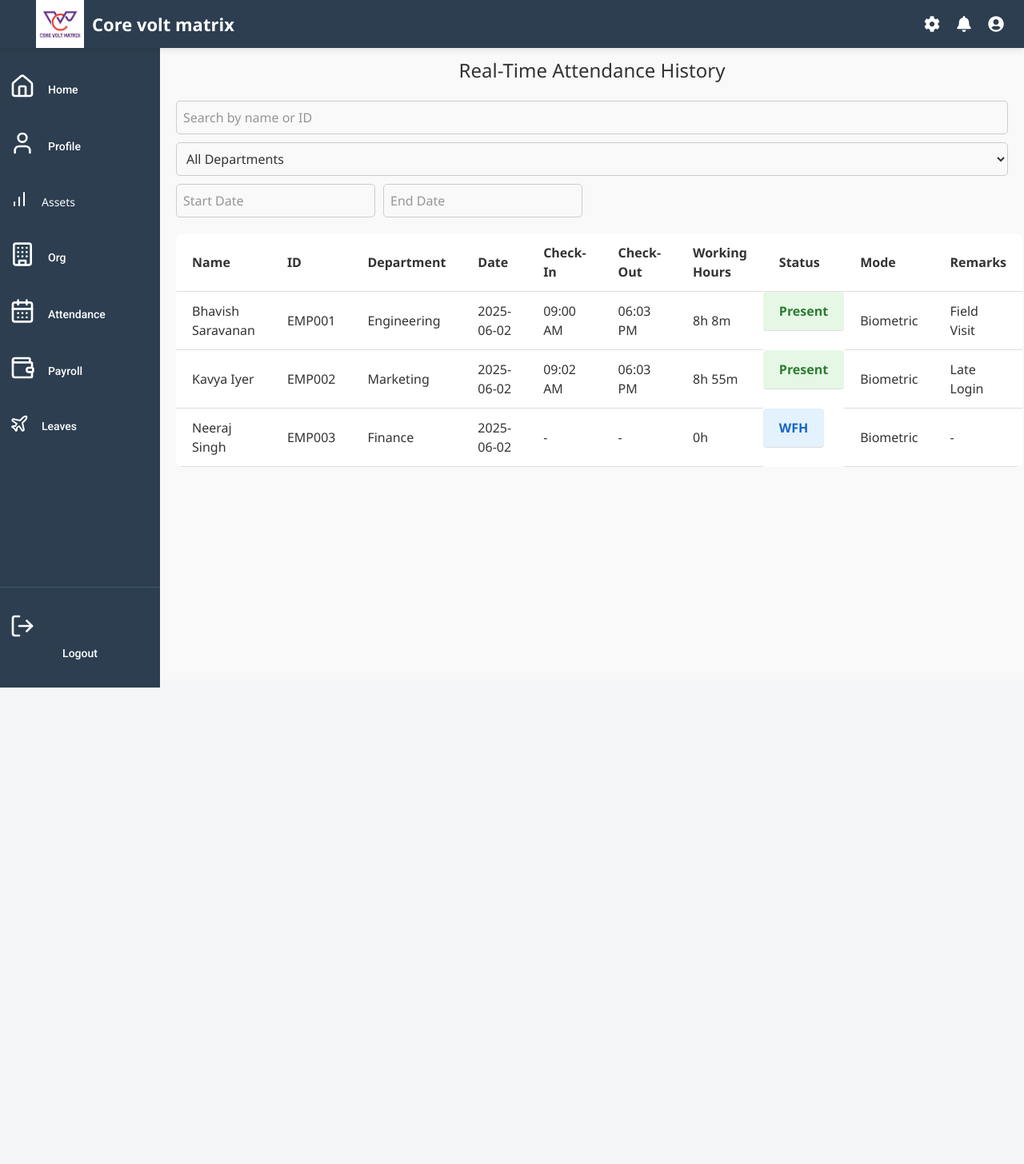
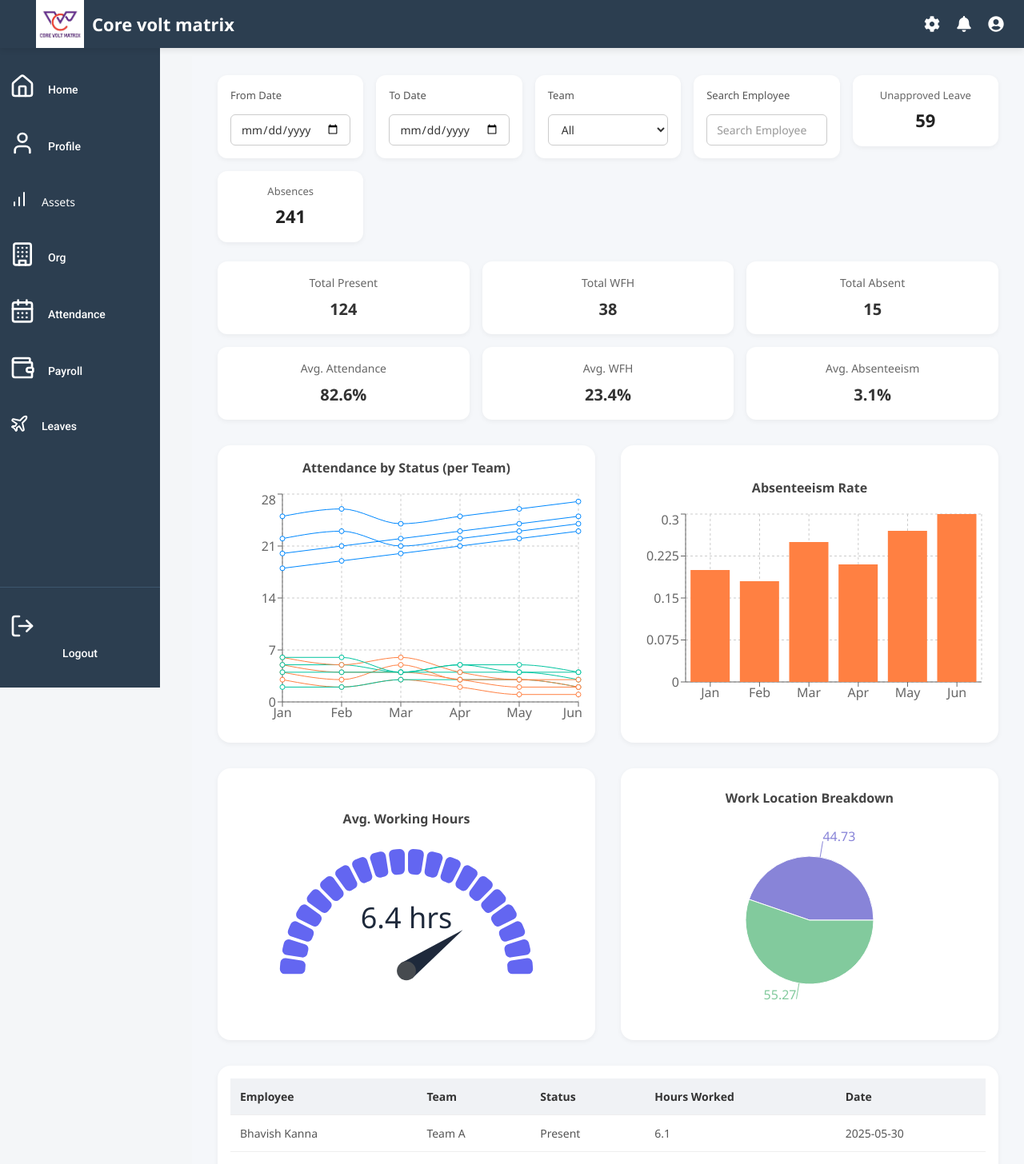
Before and after one commit to Volt-Matrix/voltcore, a React (Vite) app: page /Attendance/AttendanceHistory in a window 1280 px wide. Shown: the top 1456 px of the page at 80% size. Before the commit the page ends 850 px from the top, so only its background shows below. Built offline with nearby package versions, Linux system fonts and the light colour scheme.

Commit message:
updated attendancehistory

```diff
--- a/package.json
+++ b/package.json
@@ -26,6 +26,7 @@
     "react-d3-tree": "^3.6.6",
     "react-datepicker": "^8.3.0",
     "react-dom": "^19.0.0",
+    "react-gauge-chart": "^0.5.1",
     "react-icons": "^5.5.0",
     "react-modal": "^3.16.3",
     "react-router-dom": "^7.5.0",
--- a/src/pages/Attendance/AttendanceHistory.css
+++ b/src/pages/Attendance/AttendanceHistory.css
@@ -1,127 +1,203 @@
-.attendance-container {
-    margin-left: 200px;
-    margin-top: 50px;
-    padding-top: 120px;
-    padding: 20px;
-    min-height: 100vh;
-    background-color: #f9f9f9;
+/* Main container adjusted to fit below topbar and beside sidebar */
+.attendance-history-container {
+  margin-left: 240px;
+  margin-top: 70px;
+  padding: 1.5rem 2rem;
+  background-color: #f5f7fa;
+  min-height: calc(100vh - 70px);
+  box-sizing: border-box;
+  overflow-x: hidden;
 }
 
-  .attendance-container h2 {
-    font-size: 1.5rem;
-    margin-bottom: 20px;
+/* Filters and summary layout row */
+.attendance-topbar {
+  display: grid;
+  grid-template-columns: repeat(auto-fit, minmax(180px, 1fr));
+  gap: 1rem;
+  margin-bottom: 1.5rem;
+  align-items: start;
+}
+
+.date-filter-box {
+  display: flex;
+  flex-direction: column;
+  gap: 0.5rem;
+  background-color: #ffffff;
+  padding: 1rem;
+  border-radius: 12px;
+  box-shadow: 0 2px 6px rgba(0, 0, 0, 0.05);
+}
+
+.date-filter-box label {
+  font-size: 13px;
+  color: #555;
+}
+
+.date-filter-box input,
+.date-filter-box select {
+  padding: 0.5rem 0.75rem;
+  border: 1px solid #ccc;
+  border-radius: 6px;
+  font-size: 14px;
+  width: 100%;
+  background-color: #fff;
+  color: #333;
+}
+
+.summary-card {
+  background: #ffffff;
+  padding: 1rem 1.25rem;
+  border-radius: 12px;
+  box-shadow: 0 2px 6px rgba(0, 0, 0, 0.05);
+  text-align: center;
+  display: flex;
+  flex-direction: column;
+  justify-content: center;
+}
+
+.summary-card h4 {
+  font-size: 13px;
+  margin-bottom: 0.3rem;
+  color: #666;
+}
+
+.summary-card p {
+  font-size: 22px;
+  font-weight: 600;
+  color: #222;
+  margin: 0;
+}
+
+.attendance-kpi-cards {
+  display: grid;
+  grid-template-columns: repeat(auto-fit, minmax(250px, 1fr));
+  gap: 1rem;
+  margin-top: 1.5rem;
+  margin-bottom: 2rem;
+}
+
+.kpi-card {
+  background: #ffffff;
+  border-radius: 12px;
+  padding: 1rem;
+  box-shadow: 0 2px 6px rgba(0, 0, 0, 0.05);
+  text-align: center;
+}
+
+.kpi-card h3 {
+  font-size: 14px;
+  color: #666;
+  margin-bottom: 0.5rem;
+}
+
+.kpi-card p {
+  font-size: 20px;
+  font-weight: bold;
+  color: #333;
+}
+
+.attendance-charts {
+  display: grid;
+  grid-template-columns: repeat(auto-fit, minmax(320px, 1fr));
+  gap: 2rem;
+  margin-bottom: 2rem;
+}
+
+.chart-box {
+  background: #fff;
+  border-radius: 16px;
+  padding: 1rem;
+  box-shadow: 0 2px 6px rgba(0, 0, 0, 0.05);
+  min-height: 340px; /* Ensure charts have enough vertical space */
+  display: flex;
+  flex-direction: column;
+  justify-content: center;
+}
+
+.chart-title {
+  font-weight: 600;
+  font-size: 16px;
+  margin-bottom: 1rem;
+  color: #444;
+  text-align: center;
 }
 
 .attendance-table {
+  background: #fff;
+  border-radius: 16px;
+  padding: 1rem;
+  box-shadow: 0 2px 6px rgba(0, 0, 0, 0.05);
+  overflow-x: auto;
+}
+
+.attendance-table table {
   width: 100%;
   border-collapse: collapse;
-    background: white;
-    border-radius: 8px;
-    overflow: hidden;
+  font-size: 14px;
 }
 
 .attendance-table th,
 .attendance-table td {
-    padding: 12px 20px;
-    border-bottom: 1px solid #ddd;
+  padding: 0.75rem;
   text-align: left;
+  border-bottom: 1px solid #eee;
 }
 
-  .status {
-    font-weight: bold;
-    padding: 6px 10px;
-    border-radius: 4px;
-    display: inline-block;
-  }
-
-  .status.present {
-    background-color: #e6f7e6;
-    color: #2e7d32;
-  }
-
-  .status.wfh {
-    background-color: #e3f2fd;
-    color: #1565c0;
-  }
-
-  .status.absent {
-    background-color: #ffebee;
-    color: #c62828;
-  }
-
-  .status.leave {
-    background-color: #fff3e0;
-    color: #ef6c00;
-  }
-  .filters {
-    display: flex;
-    flex-wrap: wrap;
-    gap: 10px;
-    margin-bottom: 20px;
-    align-items: center;
-  }
-
-  .filters input,
-  .filters select,
-  .filters button {
-    padding: 8px;
-    border-radius: 5px;
-    border: 1px solid #ccc;
-  }
-
-  .filters button {
-    background-color: #007bff;
-    color: white;
-    border: none;
-    cursor: pointer;
-  }
-
-  .filters button:hover {
-    background-color: #0056b3;
-  }
-
-.react-datepicker {
-    font-family: inherit;
-    border-radius: 8px;
-    box-shadow: 0 2px 8px rgba(0, 0, 0, 0.15);
-    border: none;
-    padding: 10px;
-    background-color: #ffffff;
+.attendance-table th {
+  background-color: #f0f2f5;
   color: #333;
 }
 
-  .react-datepicker__header {
-    background-color: #007bff;
-    color: white;
-    border-bottom: none;
+.attendance-table td {
+  color: #555;
 }
 
-  .react-datepicker__current-month,
-  .react-datepicker-time__header,
-  .react-datepicker-year-header {
-    color: white;
-    font-weight: bold;
+.pagination-controls {
+  display: flex;
+  justify-content: center;
+  align-items: center;
+  margin-top: 1rem;
+  gap: 1rem;
 }
 
-  .react-datepicker__day-name,
-  .react-datepicker__day,
-  .react-datepicker__time-name {
+.pagination-controls button {
+  padding: 0.5rem 1rem;
+  background-color: #4f46e5;
+  color: white;
+  border: none;
+  border-radius: 6px;
+  font-size: 14px;
+  cursor: pointer;
+  transition: background-color 0.3s ease;
+}
+
+.pagination-controls button:disabled {
+  background-color: #c7d2fe;
+  cursor: not-allowed;
+}
+
+.pagination-controls span {
+  font-size: 14px;
   color: #333;
 }
 
-  .react-datepicker__day--selected,
-  .react-datepicker__day--keyboard-selected {
-    background-color: #007bff;
-    color: white;
-    border-radius: 6px;
+@media (max-width: 768px) {
+  .attendance-history-container {
+    margin-left: 0;
+    margin-top: 60px;
+    padding: 1rem;
   }
 
-  .react-datepicker__day--today {
-    font-weight: bold;
-    color: #007bff;
+  .attendance-topbar {
+    grid-template-columns: 1fr;
   }
 
-  .react-datepicker__day:hover {
-    background-color: #e6f0ff;
-    border-radius: 6px;
+  .attendance-kpi-cards,
+  .attendance-charts {
+    grid-template-columns: 1fr;
   }
+
+  .summary-cards {
+    justify-content: flex-start;
+  }
+}
--- a/src/pages/Attendance/AttendanceHistory.jsx
+++ b/src/pages/Attendance/AttendanceHistory.jsx
@@ -1,134 +1,236 @@
-import React, { useState, useEffect } from "react";
-import DatePicker from "react-datepicker";
-import "react-datepicker/dist/react-datepicker.css";
-import "./AttendanceHistory.css";
+import React, { useState } from 'react';
+import './AttendanceHistory.css';
+import {
+  LineChart, Line, XAxis, YAxis, CartesianGrid, Tooltip, ResponsiveContainer,
+  BarChart, Bar, PieChart, Pie, Cell
+} from 'recharts';
+import GaugeChart from 'react-gauge-chart';
 
-// Utility to generate random attendance data
-const generateFakeData = () => {
-  const names = [
-    { name: "Bhavish Saravanan", id: "EMP001", department: "Engineering" },
-    { name: "Kavya Iyer", id: "EMP002", department: "Marketing" },
-    { name: "Neeraj Singh", id: "EMP003", department: "Finance" },
-  ];
+const attendanceTrendData = [
+  { month: 'Jan', team: 'Team A', present: 25, absent: 3, wfh: 2 },
+  { month: 'Jan', team: 'Team B', present: 20, absent: 5, wfh: 5 },
+  { month: 'Jan', team: 'Team C', present: 22, absent: 4, wfh: 4 },
+  { month: 'Jan', team: 'Team D', present: 18, absent: 6, wfh: 6 },
+  { month: 'Feb', team: 'Team A', present: 26, absent: 2, wfh: 2 },
+  { month: 'Feb', team: 'Team B', present: 21, absent: 4, wfh: 5 },
+  { month: 'Feb', team: 'Team C', present: 23, absent: 3, wfh: 4 },
+  { month: 'Feb', team: 'Team D', present: 19, absent: 5, wfh: 6 },
+  { month: 'Mar', team: 'Team A', present: 24, absent: 3, wfh: 3 },
+  { month: 'Mar', team: 'Team B', present: 22, absent: 4, wfh: 4 },
+  { month: 'Mar', team: 'Team C', present: 21, absent: 5, wfh: 4 },
+  { month: 'Mar', team: 'Team D', present: 20, absent: 6, wfh: 4 },
+  { month: 'Apr', team: 'Team A', present: 25, absent: 2, wfh: 3 },
+  { month: 'Apr', team: 'Team B', present: 23, absent: 3, wfh: 4 },
+  { month: 'Apr', team: 'Team C', present: 22, absent: 3, wfh: 5 },
+  { month: 'Apr', team: 'Team D', present: 21, absent: 4, wfh: 5 },
+  { month: 'May', team: 'Team A', present: 26, absent: 1, wfh: 3 },
+  { month: 'May', team: 'Team B', present: 24, absent: 2, wfh: 4 },
+  { month: 'May', team: 'Team C', present: 23, absent: 3, wfh: 4 },
+  { month: 'May', team: 'Team D', present: 22, absent: 3, wfh: 5 },
+  { month: 'Jun', team: 'Team A', present: 27, absent: 1, wfh: 2 },
+  { month: 'Jun', team: 'Team B', present: 25, absent: 2, wfh: 3 },
+  { month: 'Jun', team: 'Team C', present: 24, absent: 2, wfh: 4 },
+  { month: 'Jun', team: 'Team D', present: 23, absent: 3, wfh: 4 },
+];
 
-  const statuses = ["Present", "Absent", "Leave", "WFH"];
-  const modes = ["Web", "Mobile App", "Biometric"];
-  const remarks = ["Late Login", "Field Visit", "Early Logout", ""];
+const absenteeismData = [
+  { month: 'Jan', rate: 0.2 },
+  { month: 'Feb', rate: 0.18 },
+  { month: 'Mar', rate: 0.25 },
+  { month: 'Apr', rate: 0.21 },
+  { month: 'May', rate: 0.27 },
+  { month: 'Jun', rate: 0.3 },
+];
 
-  const today = new Date().toISOString().split("T")[0];
+const locationData = [
+  { name: 'Home', value: 44.73 },
+  { name: 'Office', value: 55.27 },
+];
 
-  return names.map((person) => {
-    const status = statuses[Math.floor(Math.random() * statuses.length)];
-    const checkIn = status === "Present" ? "09:0" + Math.floor(Math.random() * 5) + " AM" : "-";
-    const checkOut = status === "Present" ? "06:0" + Math.floor(Math.random() * 5) + " PM" : "-";
-    const workingHours = status === "Present" ? "8h " + Math.floor(Math.random() * 59) + "m" : "0h";
+const tableData = Array.from({ length: 30 }, (_, i) => {
+  const names = ['Bhavish Kanna', 'John Doe', 'Ava Smith', 'Liam Brown', 'Olivia White', 'Mia Turner', 'Lucas Davis', 'Emma Wilson', 'James Taylor', 'Sophia Moore'];
+  const teams = ['Team A', 'Team B', 'Team C', 'Team D'];
+  const statuses = ['Present', 'WFH', 'Absent'];
+  return {
+    employee: names[i % names.length],
+    team: teams[i % teams.length],
+    status: statuses[i % statuses.length],
+    hours: (Math.random() * 2 + 5).toFixed(1),
+    date: `2025-05-${(30 - i).toString().padStart(2, '0')}`
+  };
+});
 
-    return {
-      ...person,
-      date: today,
-      checkIn,
-      checkOut,
-      workingHours,
-      status,
-      mode: modes[Math.floor(Math.random() * modes.length)],
-      remarks: remarks[Math.floor(Math.random() * remarks.length)],
-    };
-  });
-};
+const COLORS = ['#8884d8', '#82ca9d'];
 
 const AttendanceHistory = () => {
-  const [attendanceData, setAttendanceData] = useState([]);
-  const [searchTerm, setSearchTerm] = useState("");
-  const [selectedDept, setSelectedDept] = useState("All");
-  const [startDate, setStartDate] = useState(null);
-  const [endDate, setEndDate] = useState(null);
+  const [filters, setFilters] = useState({ from: '', to: '', team: 'all', search: '' });
+  const [page, setPage] = useState(1);
+  const [rowsPerPage] = useState(10);
 
-  useEffect(() => {
-    setAttendanceData(generateFakeData()); // initial load
-    const interval = setInterval(() => {
-      setAttendanceData(generateFakeData()); // simulate real-time updates
-    }, 30000);
-    return () => clearInterval(interval);
-  }, []);
+  const handleChange = (e) => {
+    const { name, value } = e.target;
+    setFilters({ ...filters, [name]: value });
+    setPage(1);
+  };
 
-  const filteredData = attendanceData.filter((entry) => {
-    const matchesSearch =
-      entry.name.toLowerCase().includes(searchTerm.toLowerCase()) ||
-      entry.id.includes(searchTerm);
-    const matchesDept = selectedDept === "All" || entry.department === selectedDept;
-    const withinDateRange =
-      (!startDate || new Date(entry.date) >= startDate) &&
-      (!endDate || new Date(entry.date) <= endDate);
-    return matchesSearch && matchesDept && withinDateRange;
+  const monthsOrder = ['Jan', 'Feb', 'Mar', 'Apr', 'May', 'Jun'];
+  const groupedData = monthsOrder.map(month => {
+    const monthlyEntries = attendanceTrendData.filter(entry => entry.month === month);
+    const monthObj = { month };
+    monthlyEntries.forEach(entry => {
+      monthObj[`${entry.team}_present`] = entry.present;
+      monthObj[`${entry.team}_absent`] = entry.absent;
+      monthObj[`${entry.team}_wfh`] = entry.wfh;
+    });
+    return monthObj;
   });
 
+  const filteredTableData = tableData.filter((entry) => {
+    const fromDate = filters.from ? new Date(filters.from) : null;
+    const toDate = filters.to ? new Date(filters.to) : null;
+    const entryDate = new Date(entry.date);
+    return (
+      (!fromDate || entryDate >= fromDate) &&
+      (!toDate || entryDate <= toDate) &&
+      (filters.team === 'all' || entry.team === filters.team) &&
+      (filters.search === '' || entry.employee.toLowerCase().includes(filters.search.toLowerCase()))
+    );
+  });
+
+  const paginatedData = filteredTableData.slice((page - 1) * rowsPerPage, page * rowsPerPage);
+  const totalPages = Math.ceil(filteredTableData.length / rowsPerPage);
+
   return (
-    <div className="attendance-container">
-      <h2>Real-Time Attendance History</h2>
-      <div className="filters">
-        <input
-          type="text"
-          placeholder="Search by name or ID"
-          value={searchTerm}
-          onChange={(e) => setSearchTerm(e.target.value)}
-        />
-        <select value={selectedDept} onChange={(e) => setSelectedDept(e.target.value)}>
-          <option value="All">All Departments</option>
-          <option value="Engineering">Engineering</option>
-          <option value="Marketing">Marketing</option>
-          <option value="Finance">Finance</option>
-        </select>
-        <DatePicker
-          placeholderText="Start Date"
-          selected={startDate}
-          onChange={(date) => setStartDate(date)}
-        />
-        <DatePicker
-          placeholderText="End Date"
-          selected={endDate}
-          onChange={(date) => setEndDate(date)}
-        />
+    <div className="attendance-history-container">
+      <div className="attendance-topbar">
+        <div className="date-filter-box">
+          <label>From Date</label>
+          <input type="date" name="from" value={filters.from} onChange={handleChange} />
+        </div>
+        <div className="date-filter-box">
+          <label>To Date</label>
+          <input type="date" name="to" value={filters.to} onChange={handleChange} />
+        </div>
+        <div className="date-filter-box">
+          <label>Team</label>
+          <select name="team" value={filters.team} onChange={handleChange}>
+            <option value="all">All</option>
+            {[...new Set(tableData.map(emp => emp.team))].map(team => (
+              <option key={team} value={team}>{team}</option>
+            ))}
+          </select>
+        </div>
+        <div className="date-filter-box">
+          <label>Search Employee</label>
+          <input type="text" name="search" placeholder="Search Employee" value={filters.search} onChange={handleChange} />
+        </div>
+        <div className="summary-card">
+          <h4>Unapproved Leave</h4>
+          <p>59</p>
+        </div>
+        <div className="summary-card">
+          <h4>Absences</h4>
+          <p>241</p>
+        </div>
       </div>
 
-      <div className="table-wrapper">
-        <table className="attendance-table">
+      <div className="attendance-kpi-cards">
+        {[ ['Total Present', '124'], ['Total WFH', '38'], ['Total Absent', '15'], ['Avg. Attendance', '82.6%'], ['Avg. WFH', '23.4%'], ['Avg. Absenteeism', '3.1%'] ].map(([label, value]) => (
+          <div className="kpi-card" key={label}>
+            <h3>{label}</h3>
+            <p>{value}</p>
+          </div>
+        ))}
+      </div>
+
+      <div className="attendance-charts">
+        <div className="chart-box">
+          <div className="chart-title">Attendance by Status (per Team)</div>
+          <ResponsiveContainer width="100%" height={300}>
+            <LineChart data={groupedData}>
+              <CartesianGrid strokeDasharray="3 3" />
+              <XAxis dataKey="month" />
+              <YAxis />
+              <Tooltip />
+              {['Team A', 'Team B', 'Team C', 'Team D'].flatMap((team) => [
+                <Line key={`${team}_present`} type="monotone" dataKey={`${team}_present`} stroke="#0088FE" name={`${team} - Present`} />,
+                <Line key={`${team}_absent`} type="monotone" dataKey={`${team}_absent`} stroke="#FF8042" name={`${team} - Absent`} />,
+                <Line key={`${team}_wfh`} type="monotone" dataKey={`${team}_wfh`} stroke="#00C49F" name={`${team} - WFH`} />,
+              ])}
+            </LineChart>
+          </ResponsiveContainer>
+        </div>
+
+        <div className="chart-box">
+          <div className="chart-title">Absenteeism Rate</div>
+          <ResponsiveContainer width="100%" height={250}>
+            <BarChart data={absenteeismData}>
+              <CartesianGrid strokeDasharray="3 3" />
+              <XAxis dataKey="month" />
+              <YAxis />
+              <Tooltip cursor={{ fill: "none" }}/>
+              <Bar dataKey="rate" fill="#FF8042" />
+            </BarChart>
+          </ResponsiveContainer>
+        </div>
+
+        <div className="chart-box">
+          <div className="chart-title">Avg. Working Hours</div>
+          <GaugeChart
+            id="avg-hours-gauge"
+            nrOfLevels={20}
+            percent={6.4 / 8}
+            arcPadding={0.02}
+            colors={["#6366f1"]}
+            needleColor="#1e293b"
+            textColor="#1e293b"
+            formatTextValue={() => "6.4 hrs"}
+          />
+        </div>
+
+        <div className="chart-box">
+          <div className="chart-title">Work Location Breakdown</div>
+          <ResponsiveContainer width="100%" height={250}>
+            <PieChart>
+              <Pie data={locationData} dataKey="value" nameKey="name" outerRadius={80} label>
+                {locationData.map((entry, index) => (
+                  <Cell key={`cell-${index}`} fill={COLORS[index % COLORS.length]} />
+                ))}
+              </Pie>
+              <Tooltip  />
+            </PieChart>
+          </ResponsiveContainer>
+        </div>
+      </div>
+
+      <div className="attendance-table">
+        <table>
           <thead>
             <tr>
-              <th>Name</th>
-              <th>ID</th>
-              <th>Department</th>
+              <th>Employee</th>
+              <th>Team</th>
+              <th>Status</th>
+              <th>Hours Worked</th>
               <th>Date</th>
-              <th>Check-In</th>
-              <th>Check-Out</th>
-              <th>Working Hours</th>
-              <th>Status</th>
-              <th>Mode</th>
-              <th>Remarks</th>
             </tr>
           </thead>
           <tbody>
-            {filteredData.length > 0 ? (
-              filteredData.map((entry, index) => (
-                <tr key={index}>
-                  <td>{entry.name}</td>
-                  <td>{entry.id}</td>
-                  <td>{entry.department}</td>
-                  <td>{entry.date}</td>
-                  <td>{entry.checkIn}</td>
-                  <td>{entry.checkOut}</td>
-                  <td>{entry.workingHours}</td>
-                  <td className={`status ${entry.status.toLowerCase()}`}>{entry.status}</td>
-                  <td>{entry.mode}</td>
-                  <td>{entry.remarks || "-"}</td>
-                </tr>
-              ))
-            ) : (
-              <tr>
-                <td colSpan="10">No records found</td>
+            {paginatedData.map((row, idx) => (
+              <tr key={idx}>
+                <td>{row.employee}</td>
+                <td>{row.team}</td>
+                <td>{row.status}</td>
+                <td>{row.hours}</td>
+                <td>{row.date}</td>
               </tr>
-            )}
+            ))}
           </tbody>
         </table>
+        <div className="pagination-controls">
+          <button disabled={page === 1} onClick={() => setPage(page - 1)}>Previous</button>
+          <span>Page {page} of {totalPages}</span>
+          <button disabled={page === totalPages} onClick={() => setPage(page + 1)}>Next</button>
+        </div>
       </div>
     </div>
   );
```
Also changed, not shown: src/pages/leaves/LeaveHistory.css (deleted, +0 -78 lines), 1 other file (tests, documents, lock files or other folders). Lines whose indentation alone changed are shown as unchanged.
